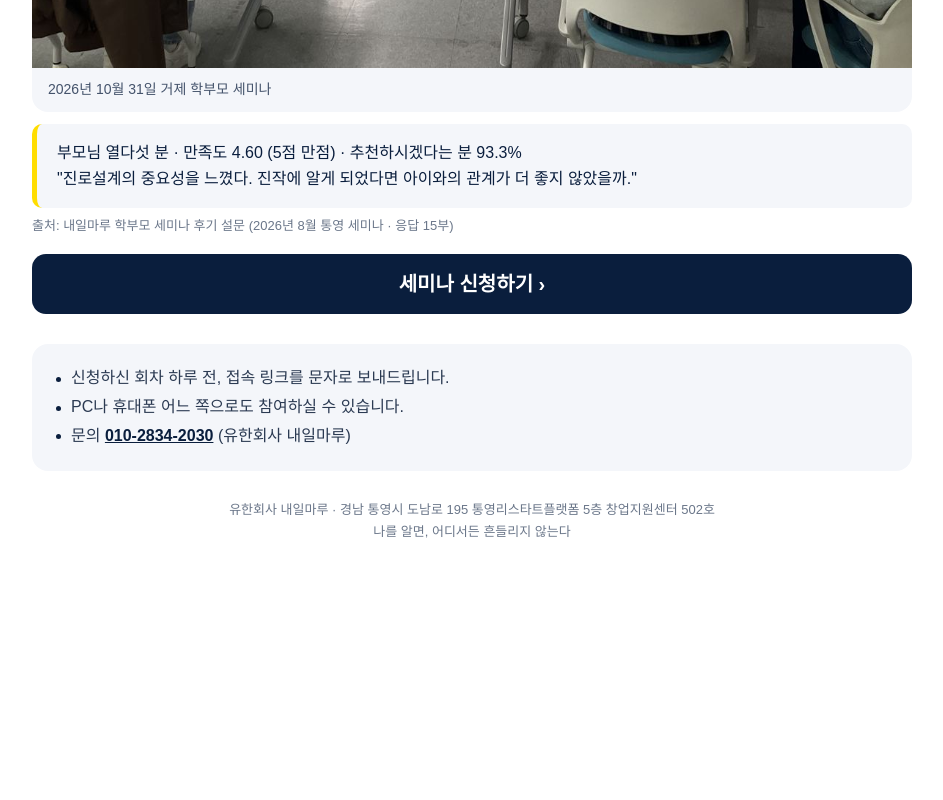
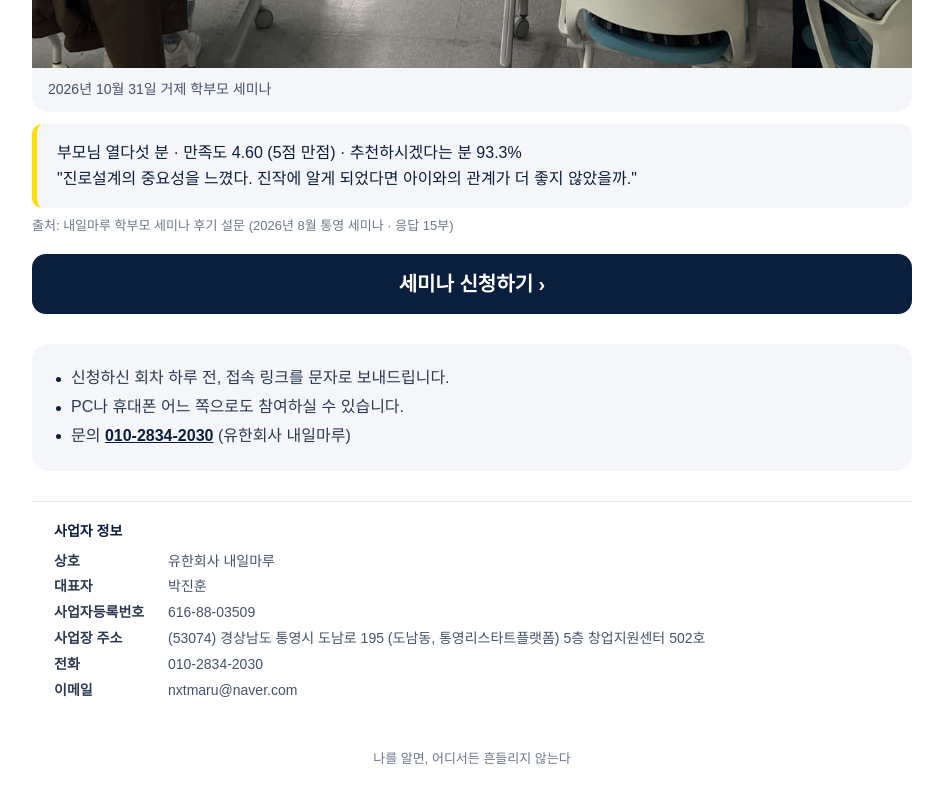
Before and after one commit to nxtmaru/nxtmaru-seminar, a plain HTML site: page index.html in a window 1280 px wide. Shown: the part 3622-4422 px from the top of the page, without its empty margins (168-1111 px from the left). Before the commit the page ends 4195 px from the top, so only its background shows below. Drawn offline with Linux system fonts and the light colour scheme.

Commit message:
하단에 사업자 정보 추가 (네이버 비즈채널 검수 반려 보완)
상호·대표자·사업자등록번호·사업장 주소를 광고 계정 정보와 같은 표기로 넣음.

Co-Authored-By: Claude Fable 5.2 <noreply@anthropic.com>
Claude-Session: https://claude.ai/code/session_01AuiUyzyTNJmEysPjutGs3U

```diff
--- a/index.html
+++ b/index.html
@@ -81,6 +81,12 @@ body{margin:0;background:#fff;font-family:"Pretendard","Apple SD Gothic Neo","Ma
 .nmsem-hero .t p{font-size:16px}
 .nmsem-who img{flex-basis:104px;width:104px;height:104px}
 }
+.nmsem-biz{margin:30px 0 0;padding:18px 22px;border-top:1px solid #e3e7ef;font-size:14px;color:#44536b;line-height:1.7}
+.nmsem-biz b{display:block;font-size:14px;font-weight:800;color:#0A1E3D;margin-bottom:6px}
+.nmsem-biz dl{display:grid;grid-template-columns:104px 1fr;gap:2px 10px;margin:0}
+.nmsem-biz dt{font-weight:700;color:#2b3a52}
+.nmsem-biz dd{margin:0}
+.nmsem-biz a{color:inherit!important;text-decoration:none!important}
 </style>
 
 </head>
@@ -173,7 +179,18 @@ body{margin:0;background:#fff;font-family:"Pretendard","Apple SD Gothic Neo","Ma
     <li>PC나 휴대폰 어느 쪽으로도 참여하실 수 있습니다.</li>
     <li>문의 <a href="tel:01028342030">010-2834-2030</a> (유한회사 내일마루)</li>
   </ul>
-  <p class="nmsem-foot">유한회사 내일마루 · 경남 통영시 도남로 195 통영리스타트플랫폼 5층 창업지원센터 502호<br>나를 알면, 어디서든 흔들리지 않는다</p>
+  <div class="nmsem-biz">
+    <b>사업자 정보</b>
+    <dl>
+      <dt>상호</dt><dd>유한회사 내일마루</dd>
+      <dt>대표자</dt><dd>박진훈</dd>
+      <dt>사업자등록번호</dt><dd>616-88-03509</dd>
+      <dt>사업장 주소</dt><dd>(53074) 경상남도 통영시 도남로 195 (도남동, 통영리스타트플랫폼) 5층 창업지원센터 502호</dd>
+      <dt>전화</dt><dd><a href="tel:01028342030">010-2834-2030</a></dd>
+      <dt>이메일</dt><dd>nxtmaru@naver.com</dd>
+    </dl>
+  </div>
+  <p class="nmsem-foot">나를 알면, 어디서든 흔들리지 않는다</p>
 </div>
 </body>
 </html>
```
